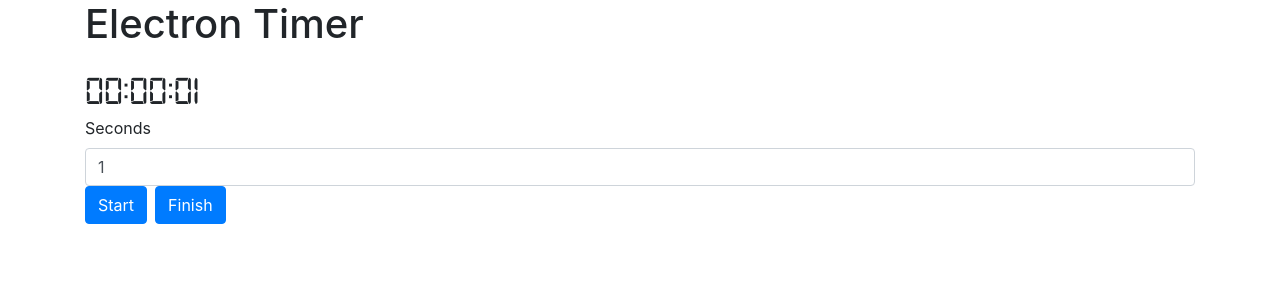
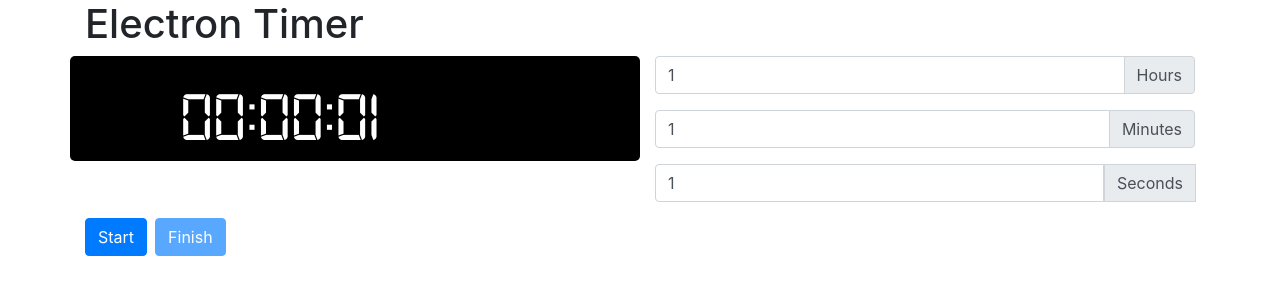
Before and after one commit to Aszparuh/Timers, an Angular app: page / in a window 1280 px wide. Shown: the top 300 px of the page. Built offline with nearby package versions, Linux system fonts and the light colour scheme.

Commit message:
Fixes ui

```diff
--- a/src/app/app.component.css
+++ b/src/app/app.component.css
@@ -1,7 +1,8 @@
 .timer {
-    box-sizing: border-box;
-    margin: 0;
-    padding: 0;
     font-family: 'digital-7';
-    font-size: 40px;
+    font-size: 70px;
+    color: white;
+    background-color: black;
+    /* text-align: center; */
+    border-radius: 5px;
 }
--- a/src/app/app.component.html
+++ b/src/app/app.component.html
@@ -3,12 +3,6 @@
         <div class="row">
             <div class="col-md">
                 <h1>Electron Timer</h1>
-
-
-                <div class="text"  class="timer">
-                    <!-- {{ this.timer.Max - this.timer.Current | number: '1.1-1' }} -->
-                    {{ this.timer.MaxHours - this.timer.Hours | number: '2.0-1' }}:{{ this.timer.MaxMinutes - this.timer.Minutes | number: '2.0-1' }}:{{ this.timer.MaxSeconds - this.timer.Seconds | number: '2.0-1' }}
-                </div>
 
                 <div class="text" *ngIf="this.timer.IsFinished">
                     ding!
@@ -21,17 +15,54 @@
                 [radius]="100"
                 [stroke]="25">
                 </round-progress> -->
-
-
-                <div>
-
-                    <label>Seconds</label>
-                    <input class="input form-control" placeholder="number of seconds" type="number" [(ngModel)]="this.timer.MaxSeconds"
-                        (keydown)="reset()">
+                <div class="row">
+                    <div class="col-md">
+                        <div class="row timer">
+                            <div class="col-md offset-2">
+                                    <div class="text" class="timer">
+                                            <!-- {{ this.timer.Max - this.timer.Current | number: '1.1-1' }} -->
+                                            {{ this.timer.MaxHours - this.timer.Hours | number: '2.0-1' }}:{{ this.timer.MaxMinutes
+                                            -
+                                            this.timer.Minutes | number: '2.0-1' }}:{{ this.timer.MaxSeconds - this.timer.Seconds |
+                                            number:
+                                            '2.0-1' }}
+                                        </div>
+                            </div>
+                        </div>
+                    </div>
+                    <div class="col-md">
+                        <div class="form-group">
+                            <div class="input-group">
+                                <input class="form-control" placeholder="number of seconds" type="number" [(ngModel)]="this.timer.MaxSeconds"
+                                    (keydown)="reset()">
+                                <div class="input-group-append">
+                                    <span class="input-group-text">Hours</span>
+                                </div>
+                            </div>
+                        </div>
+                        <div class="form-group">
+                            <div class="input-group">
+                                <input class="form-control" placeholder="number of seconds" type="number" [(ngModel)]="this.timer.MaxSeconds"
+                                    (keydown)="reset()">
+                                <div class="input-group-append">
+                                    <span class="input-group-text">Minutes</span>
+                                </div>
+                            </div>
+                        </div>
+                        <div class="form-group">
+                            <div class="input-group">
+                                <input class="form-control" placeholder="number of seconds" type="number" [(ngModel)]="this.timer.MaxSeconds"
+                                    (keydown)="reset()">
+                                <div class="input-group-prepend">
+                                    <span class="input-group-text">Seconds</span>
+                                </div>
+                            </div>
+                        </div>
+                    </div>
                 </div>
                 <div class="button-group">
-                        <button type="button" class="btn btn-primary mr-2" *ngIf="this.timer.IsFinished <= 0" (click)="start()">Start</button>
-                        <button type="button" class="btn btn-primary mr-2" *ngIf="!this.timer.IsFinished" (click)="finish()">Finish</button>
+                    <button type="button" class="btn btn-primary mr-2" [disabled]="this.timer.isTicking" (click)="start()">Start</button>
+                    <button type="button" class="btn btn-primary mr-2" [disabled]="!this.timer.isTicking" (click)="finish()">Finish</button>
                 </div>
             </div>
         </div>
--- a/src/app/models/timer.ts
+++ b/src/app/models/timer.ts
@@ -11,6 +11,7 @@ export class Timer {
     private minutes: number = 0;
     private hours: number = 0;
     private sub: Subscription;
+    private isTicking: boolean = false;
 
     public get MaxSeconds(): number {
         return this.maxSeconds;
@@ -67,20 +68,25 @@ export class Timer {
     }
 
     public start(): void {
-        this.sub = this.counter
-        .pipe(takeWhile(_ => !this.IsFinished), tap(i => this.addSecond()))
-        .subscribe();
+        if (!this.isTicking) {
+            this.sub = this.counter
+            .pipe(takeWhile(_ => !this.IsFinished), tap(i => this.addSecond()))
+            .subscribe();
+            this.isTicking = true;
+        }
     }
 
     public finish(): void {
         this.seconds = this.maxSeconds;
         this.sub.unsubscribe();
+        this.isTicking = false;
     }
 
     public reset(): void {
         this.seconds = 0;
         this.minutes = 0;
         this.hours = 0;
+        this.isTicking = false;
     }
 
     public addSecond(): void {
```
